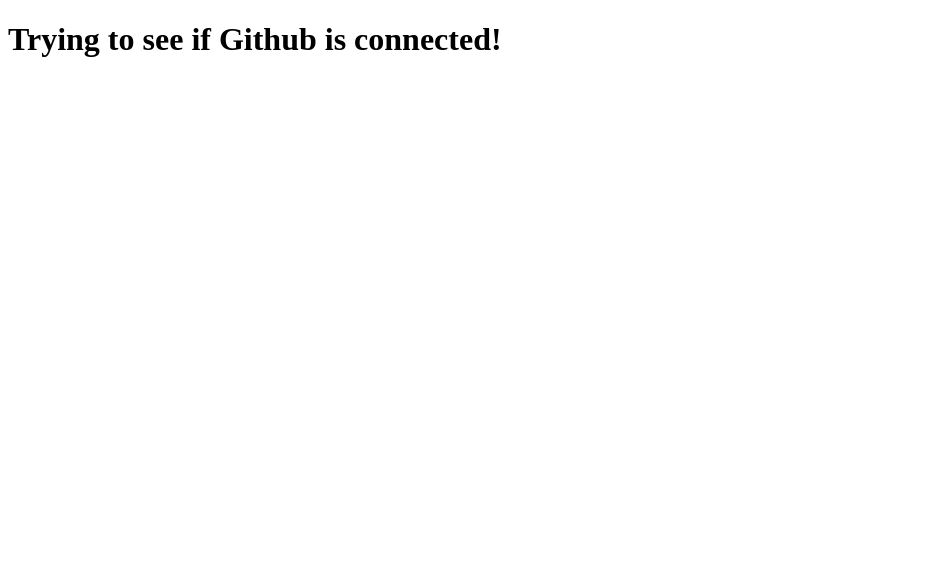
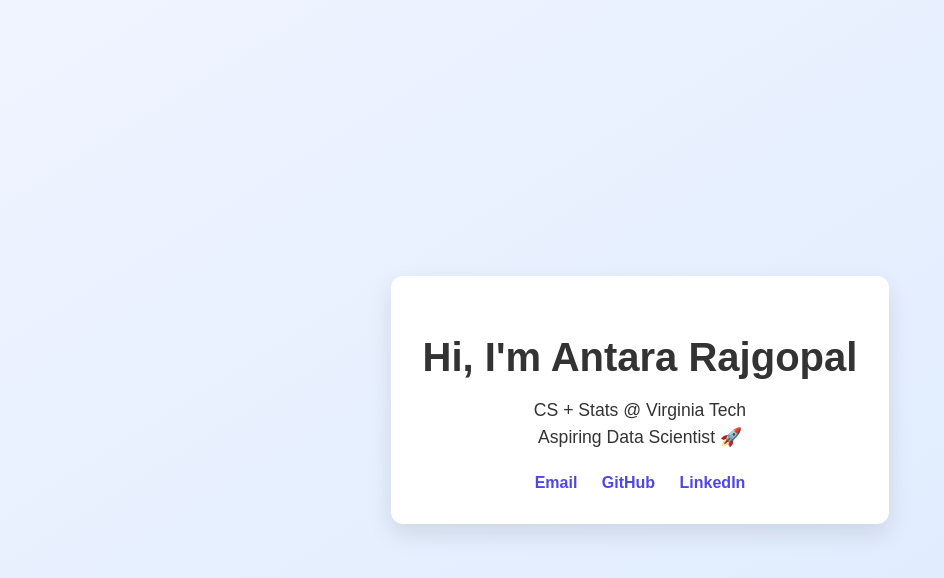
Before and after one commit to antararaj/Personal-Website, a plain HTML site: page index.html in a window 1280 px wide. Shown: the whole page, without its empty margins (0-944 px from the left). Drawn offline with Linux system fonts and the light colour scheme.

Commit message:
Added style.css

```diff
--- a/index.html
+++ b/index.html
@@ -1,9 +1,21 @@
 <!DOCTYPE html>
+<html lang="en">
+<head>
+  <meta charset="UTF-8" />
+  <meta name="viewport" content="width=device-width, initial-scale=1.0" />
+  <title>Antara Rajgopal</title>
+  <link rel="stylesheet" href="style.css" />
+</head>
+<body>
+  <div class="container">
+    <h1>Hi, I'm Antara Rajgopal</h1>
+    <p>CS + Stats @ Virginia Tech<br>Aspiring Data Scientist 🚀</p>
 
-<head>
-    <title>My Website</title>
-</head>
-
-<body>
-    <h1>Trying to see if Github is connected!</h1>
+    <div class="links">
+      <a href="antara.rajgopal@gmail.com">Email</a>
+      <a href="https://github.com/antararaj" target="_blank">GitHub</a>
+      <a href="https://linkedin.com/in/antara_rajgopal" target="_blank">LinkedIn</a>
+    </div>
+  </div>
 </body>
+</html>
--- /dev/null
+++ b/style.css
@@ -0,0 +1,42 @@
+body {
+  margin: 0;
+  font-family: Arial, sans-serif;
+  background: linear-gradient(to bottom right, #f0f4ff, #dbeafe);
+  display: flex;
+  justify-content: center;
+  align-items: center;
+  height: 100vh;
+  color: #333;
+}
+
+.container {
+  text-align: center;
+  padding: 2rem;
+  background: white;
+  border-radius: 12px;
+  box-shadow: 0 10px 25px rgba(0, 0, 0, 0.1);
+}
+
+h1 {
+  font-size: 2.5rem;
+  margin-bottom: 0.5rem;
+}
+
+p {
+  font-size: 1.1rem;
+  margin-bottom: 1.5rem;
+  line-height: 1.5;
+}
+
+.links a {
+  margin: 0 10px;
+  text-decoration: none;
+  color: #4f46e5;
+  font-weight: bold;
+  border-bottom: 2px solid transparent;
+  transition: border-color 0.3s;
+}
+
+.links a:hover {
+  border-color: #413ac2;
+}
```
